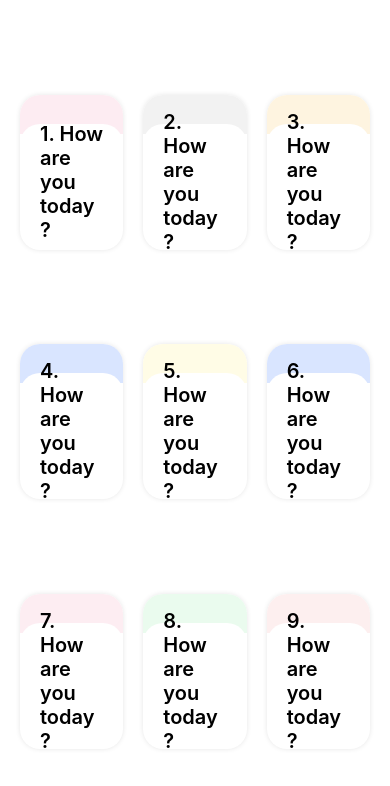
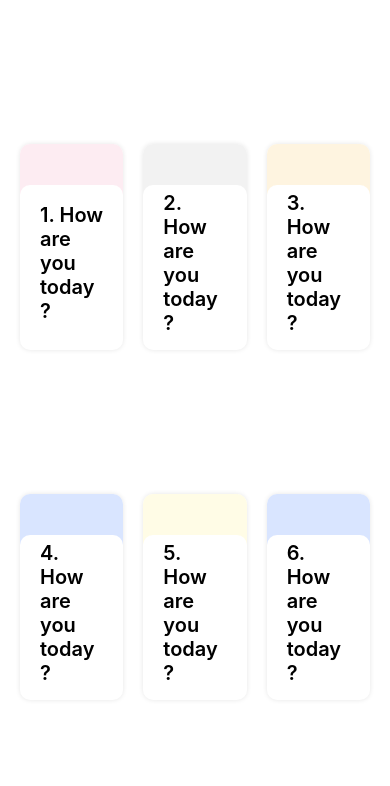
Before and after one commit to tmhhh/HR-Event, a React Native app: screen / in a window 390 px wide. Shown: the top 786 px of the page. Built offline with nearby package versions, Linux system fonts and the light colour scheme; what react-native-device-info would draw is missing.

Commit message:
adjust UI

```diff
--- a/App.js
+++ b/App.js
@@ -63,24 +63,24 @@ const App = () => {
       primaryColor: '#D9E5FF',
       secondaryColor: '',
     },
-    {
-      id: 7,
-      title: 'How are you today?',
-      primaryColor: '#FDEDF2',
-      secondaryColor: '',
-    },
-    {
-      id: 8,
-      title: 'How are you today?',
-      primaryColor: '#EAFBEE',
-      secondaryColor: '',
-    },
-    {
-      id: 9,
-      title: 'How are you today?',
-      primaryColor: '#FDEFEF',
-      secondaryColor: '',
-    },
+    // {
+    //   id: 7,
+    //   title: 'How are you today?',
+    //   primaryColor: '#FDEDF2',
+    //   secondaryColor: '',
+    // },
+    // {
+    //   id: 8,
+    //   title: 'How are you today?',
+    //   primaryColor: '#EAFBEE',
+    //   secondaryColor: '',
+    // },
+    // {
+    //   id: 9,
+    //   title: 'How are you today?',
+    //   primaryColor: '#FDEFEF',
+    //   secondaryColor: '',
+    // },
   ];
 
   /*  */
@@ -113,7 +113,7 @@ const App = () => {
       headers: {
         'Content-Type': 'application/json',
       },
-    }).then(res => res.json().then(result => console.log({result})));
+    });
   }, []);
   return (
     <SafeAreaView style={styles.container}>
@@ -140,7 +140,8 @@ const App = () => {
         visible={chosenCard !== null}
         animationType="fade"
         onDismiss={() => setFlag(false)}
-        transparent={true}>
+        transparent={true}
+        statusBarTranslucent>
         <Pressable
           onPress={() => setChosenCard(null)}
           style={styles.centeredView}>
@@ -186,15 +187,13 @@ const styles = StyleSheet.create({
     justifyContent: 'center',
     alignItems: 'center',
     backgroundColor: 'rgba(0, 0, 0, 0.5)',
-    zIndex: 9,
   },
   modalView: {
-    width: '80%',
-    height: '80%',
+    width: '90%',
+    height: '90%',
     backgroundColor: '#FFF',
-    borderRadius: 20,
+    borderRadius: 10,
     overflow: 'hidden',
-    zIndex: 100,
     //SHADOW
     shadowColor: '#000',
     shadowOffset: {
--- a/components/card/index.js
+++ b/components/card/index.js
@@ -11,7 +11,7 @@ const Card = ({id, title, primaryColor, orientation, onPress}) => {
       style={[
         styles.container,
         {
-          aspectRatio: orientation === 'PORTRAIT' ? 1 / 1.5 : 2,
+          aspectRatio: orientation === 'PORTRAIT' ? 1 / 2 : 1.3,
         },
       ]}>
       <View style={[styles.header, {backgroundColor: primaryColor}]} />
@@ -24,7 +24,7 @@ const Card = ({id, title, primaryColor, orientation, onPress}) => {
 
 export default Card;
 
-const cardBorderRadius = 20;
+const cardBorderRadius = 10;
 
 const styles = StyleSheet.create({
   container: {
```
